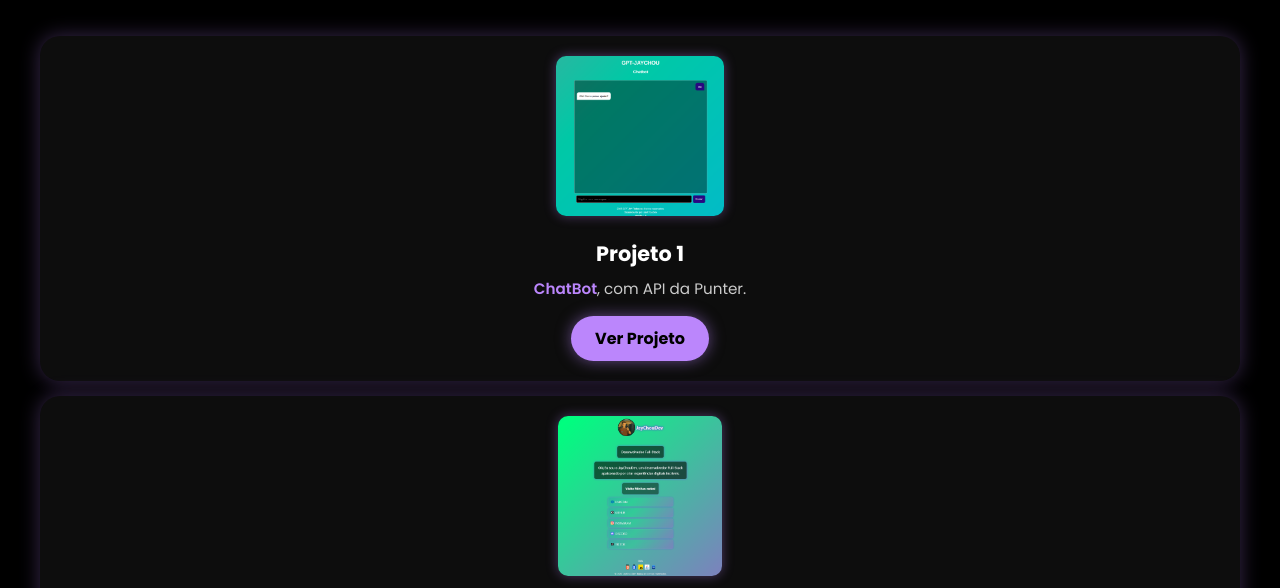
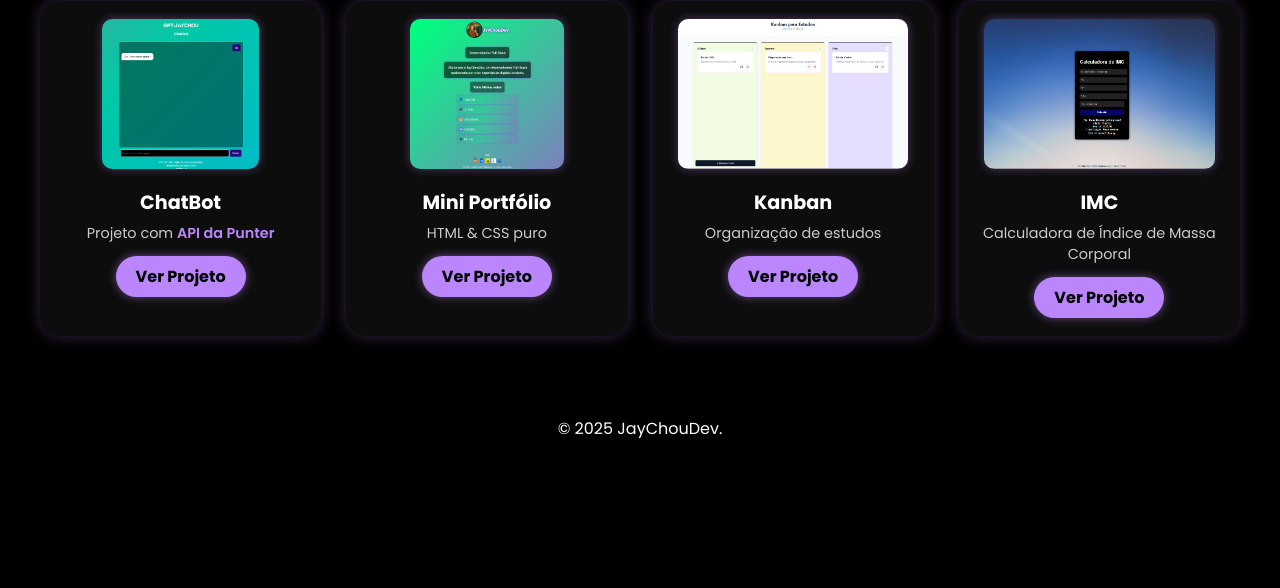
Before and after one commit to KauamedeirosHonorato/PortFolio-Do-Jay, a plain HTML site: page HTML/Projetos.html in a window 1280 px wide. Shown: the part 212-800 px from the top of the page. Drawn offline with Linux system fonts and the light colour scheme.

Commit message:
otimizando

```diff
--- a/CSS/ProjetosStyle.css
+++ b/CSS/ProjetosStyle.css
@@ -1,4 +1,4 @@
-/* ========== RESET & BASE ========== */
+/* RESET & BASE */
 * {
   margin: 0;
   padding: 0;
@@ -7,25 +7,17 @@
 
 html, body {
   height: 100%;
-  display: flex;
-  flex-direction: column;
   font-family: 'Poppins', sans-serif;
   background-color: #000;
   color: #fff;
   overflow-x: hidden;
-  position: relative;
 }
 
-main {
-  flex: 1;
-}
+main { flex: 1; }
 
-a {
-  color: inherit;
-  text-decoration: none;
-}
+a { text-decoration: none; color: inherit; }
 
-/* ========== BACKGROUND ANIMADO ========== */
+/* BACKGROUND LEVE */
 body::before {
   content: '';
   position: fixed;
@@ -35,10 +27,10 @@ body::before {
   height: 100vh;
   background: radial-gradient(circle at top left, #a64bf4, #341f97, #000);
   background-size: 400% 400%;
-  animation: aurora 20s ease-in-out infinite;
+  animation: aurora 60s ease-in-out infinite; /* mais lento */
   z-index: -1;
-  filter: blur(80px);
-  opacity: 0.8;
+  filter: blur(40px); /* menos pesado */
+  opacity: 0.6;
 }
 
 @keyframes aurora {
@@ -46,155 +38,84 @@ body::before {
   50% { background-position: 100% 50%; }
 }
 
-@media (max-width: 600px) {
-  nav ul {
-    flex-wrap: wrap; /* permite quebrar linha se necessário, mas horizontal ainda */
-    gap: 12px;
-  }
+/* PROJETOS */
+#projetos { padding: 60px 20px; text-align: center; }
+
+.container-principal h2 {
+  font-size: 2rem;
+  color: #bb86fc;
+  margin-bottom: 40px;
 }
 
-
-
-@media (max-width: 480px) {
-  header {
-    padding: 12px 15px;
-  }
-
-  nav a {
-    font-size: 0.95rem;
-    padding: 8px 10px;
-  }
-}
-
-/* ========== PROJETOS ========== */
-#projetos {
-  padding: 80px 20px;
-  text-align: center;
-}
-
-.container-principal h2 {
-  font-size: 2.2rem;
-  color: #bb86fc;
-  margin-bottom: 50px;
-}
-
-/* Grid */
+/* Grid cards */
 .grade-projetos {
-  display: flex;
-  flex-wrap: wrap;
-  justify-content: center;
-  gap: 30px;
+  display: grid;
+  grid-template-columns: repeat(auto-fit, minmax(220px, 1fr));
+  gap: 25px;
   max-width: 1200px;
   margin: 0 auto;
 }
 
-/* Card Projeto */
+/* Card */
 .mini-card {
   background: rgba(255, 255, 255, 0.05);
   border-radius: 20px;
-  padding: 20px;
-  flex: 1 1 280px;
-  max-width: 280px;
-  min-width: 220px;
-  backdrop-filter: blur(10px);
-  box-shadow: 0 0 20px rgba(186, 134, 252, 0.3);
-  transition: transform 0.3s, box-shadow 0.3s;
+  padding: 18px;
+  backdrop-filter: blur(8px);
+  box-shadow: 0 0 15px rgba(186, 134, 252, 0.3);
+  transition: transform 0.25s, box-shadow 0.25s;
   display: flex;
   flex-direction: column;
   align-items: center;
+  text-align: center;
 }
 
 .mini-card:hover {
-  transform: translateY(-8px);
-  box-shadow: 0 0 30px rgba(186, 134, 252, 0.6);
+  transform: translateY(-6px);
+  box-shadow: 0 0 25px rgba(186, 134, 252, 0.6);
 }
 
-.mini-card a img {
+.mini-card img {
   width: 100%;
-  height: 160px;
+  height: 150px;
   object-fit: cover;
   border-radius: 10px;
-  box-shadow: 0 0 12px #bb86fc60;
-  margin-bottom: 15px;
+  box-shadow: 0 0 10px #bb86fc60;
+  margin-bottom: 12px;
 }
 
-.mini-card h3 {
-  font-size: 1.3rem;
-  margin-bottom: 8px;
-  text-align: center;
-}
-
-.mini-card p {
-  font-size: 0.95rem;
-  margin-bottom: 16px;
-  text-align: center;
-  color: #ccc;
-}
-
-.mini-card .destaque {
-  color: #bb86fc;
-  font-weight: 600;
-}
+.mini-card h3 { font-size: 1.2rem; margin-bottom: 6px; }
+.mini-card p { font-size: 0.9rem; margin-bottom: 12px; color: #ccc; }
+.mini-card .destaque { color: #bb86fc; font-weight: 600; }
 
 /* Botão */
 .btn {
   background: #bb86fc;
   color: #000;
-  padding: 10px 24px;
+  padding: 8px 20px;
   border-radius: 25px;
   font-weight: bold;
-  box-shadow: 0 0 15px rgba(186, 134, 252, 0.5);
-  transition: 0.3s;
-  text-align: center;
+  box-shadow: 0 0 10px rgba(186, 134, 252, 0.5);
+  transition: 0.25s;
 }
 
 .btn:hover {
   background: #9f6ff2;
   color: #fff;
-  box-shadow: 0 0 25px rgba(186, 134, 252, 0.9);
+  box-shadow: 0 0 20px rgba(186, 134, 252, 0.8);
 }
 
-/* ========== FOOTER ========== */
-footer {
-  background-color: transparent;
-  color: #fff;
-  text-align: center;
-  padding: 20px;
-  position: relative;
-  bottom: 0;
-  width: 100%;
+/* FOOTER */
+footer { text-align: center; padding: 20px; color: #fff; }
+
+/* RESPONSIVO */
+@media (max-width: 900px) {
+  .grade-projetos { gap: 20px; }
 }
 
-footer p {
-  font-weight: 500;
-  letter-spacing: 0.5px;
-  text-shadow: 0 0 3px #bb86fc55;
+@media (max-width: 600px) {
+  .grade-projetos { gap: 15px; }
+  .mini-card img { height: 130px; }
+  .mini-card h3 { font-size: 1rem; }
+  .mini-card p { font-size: 0.85rem; }
 }
-
-/* ========== RESPONSIVIDADE ========== */
-@media (max-width: 900px) {
-  .grade-projetos {
-    gap: 20px;
-  }
-
-  .mini-card {
-    flex: 1 1 45%;
-    max-width: 45%;
-  }
-}
-
-
-
-  nav a {
-    font-size: 1rem;
-    padding: 10px 15px;
-  }
-
-  .grade-projetos {
-    gap: 15px;
-  }
-
-  .mini-card {
-    flex: 1 1 100%;
-    max-width: 100%;
-  }
--- a/HTML/Projetos.html
+++ b/HTML/Projetos.html
@@ -3,7 +3,7 @@
 <head>
   <meta charset="UTF-8" />
   <meta name="viewport" content="width=device-width, initial-scale=1.0" />
-  <title>JayChouDev | Portfólio</title>
+  <title>JayChouDev | Projetos</title>
 
   <!-- CSS -->
   <link rel="stylesheet" href="../CSS/MenuBar.css" />
@@ -19,50 +19,54 @@
 </head>
 <body>
 
-  <!-- Menu (HTML modular) -->
+  <!-- Menu -->
   <div id="menu"></div>
 
   <!-- Main -->
   <main>
     <section id="projetos">
       <div class="container-principal">
-        <h2>Sejam Bem-vindos aos meus projetos pessoais</h2>
+        <h2>Meus Projetos Pessoais</h2>
         <div class="grade-projetos">
 
+          <!-- Card 1 -->
           <div class="mini-card">
             <a href="https://chat-bot-jay.vercel.app" target="_blank" rel="noopener noreferrer">
               <img src="../Print-Icone/PrintChatBot.png" alt="ChatBot com API da Punter" />
             </a>
-            <h3>Projeto 1</h3>
-            <p><span class="destaque">ChatBot</span>, com API da Punter.</p>
-            <a href="https://chat-bot-jay.vercel.app" target="_blank" rel="noopener noreferrer" class="btn">Ver Projeto</a>
+            <h3>ChatBot</h3>
+            <p>Projeto com <span class="destaque">API da Punter</span></p>
+            <a href="https://chat-bot-jay.vercel.app" target="_blank" class="btn">Ver Projeto</a>
           </div>
 
+          <!-- Card 2 -->
           <div class="mini-card">
-            <a href="https://bio-profile-jay-chou-dev.vercel.app" target="_blank" rel="noopener noreferrer">
-              <img src="../Print-Icone/PrintBio.png" alt="Mini Portfólio com HTML e CSS" />
+            <a href="https://bio-profile-jay-chou-dev.vercel.app" target="_blank">
+              <img src="../Print-Icone/PrintBio.png" alt="Mini Portfólio" />
             </a>
-            <h3>Projeto 2</h3>
-            <p>Mini-Portfólio com HTML e CSS.</p>
-            <a href="https://bio-profile-jay-chou-dev.vercel.app" target="_blank" rel="noopener noreferrer" class="btn">Ver Projeto</a>
+            <h3>Mini Portfólio</h3>
+            <p>HTML & CSS puro</p>
+            <a href="https://bio-profile-jay-chou-dev.vercel.app" target="_blank" class="btn">Ver Projeto</a>
           </div>
 
+          <!-- Card 3 -->
           <div class="mini-card">
-            <a href="https://task-nine-opal.vercel.app" target="_blank" rel="noopener noreferrer">
+            <a href="https://task-nine-opal.vercel.app" target="_blank">
               <img src="../Print-Icone/PrintKanban.png" alt="Kanban de Estudos" />
             </a>
-            <h3>Projeto 3</h3>
-            <p>Kanban para estudos (Afazeres).</p>
-            <a href="https://task-nine-opal.vercel.app" target="_blank" rel="noopener noreferrer" class="btn">Ver Projeto</a>
+            <h3>Kanban</h3>
+            <p>Organização de estudos</p>
+            <a href="https://task-nine-opal.vercel.app" target="_blank" class="btn">Ver Projeto</a>
           </div>
 
+          <!-- Card 4 -->
           <div class="mini-card">
-            <a href="https://imcjs-beta.vercel.app" target="_blank" rel="noopener noreferrer">
+            <a href="https://imcjs-beta.vercel.app" target="_blank">
               <img src="../Print-Icone/PrintIMC.png" alt="Calculadora de IMC" />
             </a>
-            <h3>Projeto 4</h3>
-            <p>Calculadora de IMC.</p>
-            <a href="https://imcjs-beta.vercel.app" target="_blank" rel="noopener noreferrer" class="btn">Ver Projeto</a>
+            <h3>IMC</h3>
+            <p>Calculadora de Índice de Massa Corporal</p>
+            <a href="https://imcjs-beta.vercel.app" target="_blank" class="btn">Ver Projeto</a>
           </div>
 
         </div>
@@ -76,13 +80,9 @@
       .then(res => res.text())
       .then(data => {
         document.getElementById("menu").innerHTML = data;
-
-        // Destacar a aba ativa
         const links = document.querySelectorAll("#menu nav a");
         links.forEach(link => {
-          if (link.href === window.location.href) {
-            link.classList.add("active");
-          }
+          if (link.href === window.location.href) link.classList.add("active");
         });
       });
   </script>
```
